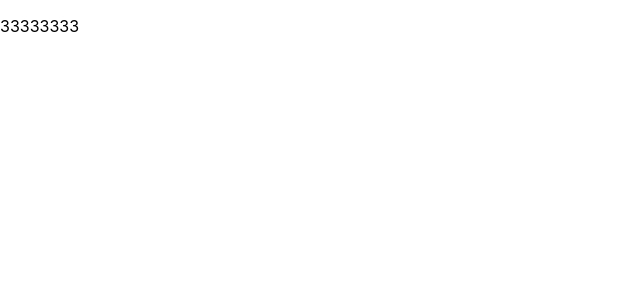
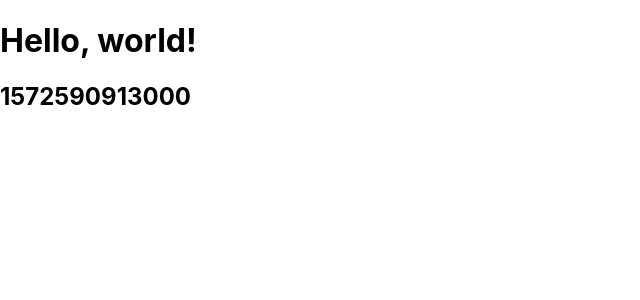
Before and after one commit to lep123/1705B, a React (Create React App) app: page / in a window 1280 px wide. Shown: the top 300 px of the page, without its empty margins (0-640 px from the left). Built offline with nearby package versions, Linux system fonts and the light colour scheme.

Commit message:
渲染dom

```diff
--- a/src/index.js
+++ b/src/index.js
@@ -2,9 +2,25 @@ import React from 'react'
 import ReactDOM from 'react-dom'
 import './index.css'
 
-// ReactDOM.render 渲染
-ReactDOM.render(
-  // <p>Hello World</p>,
-  <p>33333333</p>,
-  document.getElementById('root')
-)
+// const element = <h1>小花</h1>
+
+function tick () {
+  const element = (
+    <div>
+      <h1>Hello, world!</h1>
+      <h2>{new Date().getTime()}</h2>
+    </div>
+  )
+
+  ReactDOM.render(
+    element,
+    document.querySelector('#root')
+  )
+}
+
+setInterval(tick, 2000)
+
+// ReactDOM.render(
+//   element,
+//   document.getElementById('root')
+// )
--- a/src/index1.js
+++ b/src/index1.js
@@ -5,6 +5,8 @@ import './index.css'
 const name = '1705B'
 const element = <h1>{name + ' 班级'}</h1>
 
+// 重新定义一个新对象
+// Immutable
 ReactDOM.render(
   element,
   document.getElementById('root')
```
